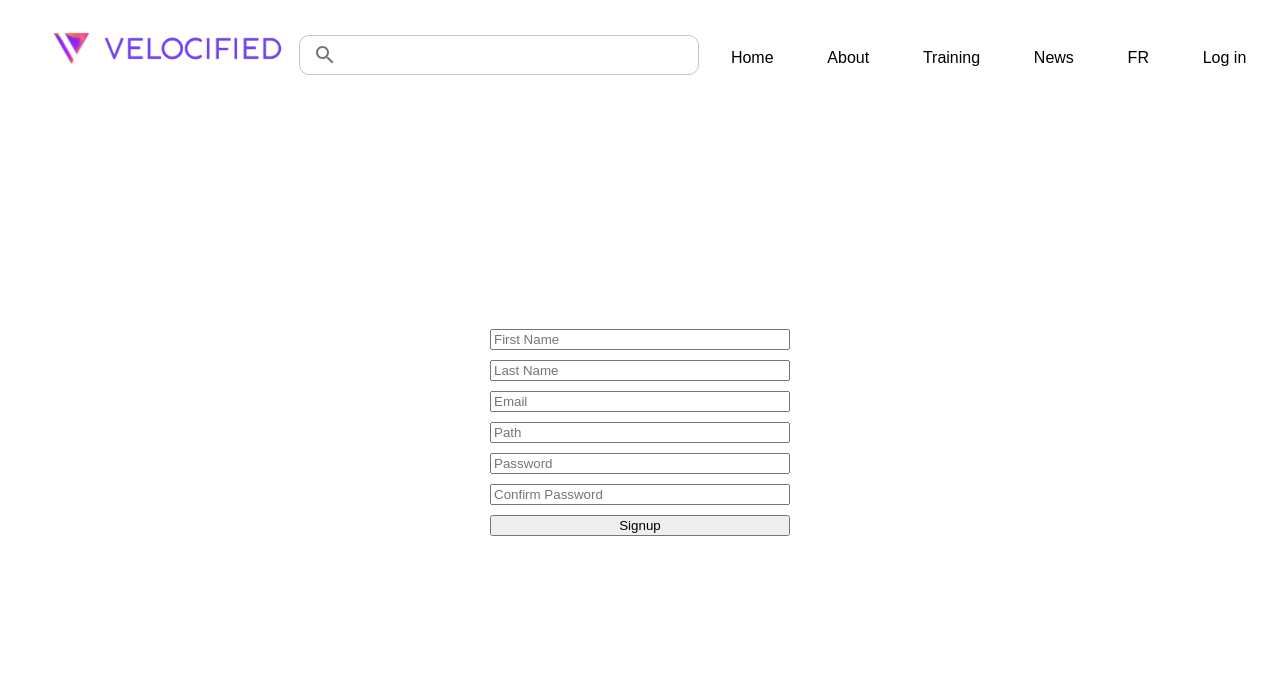
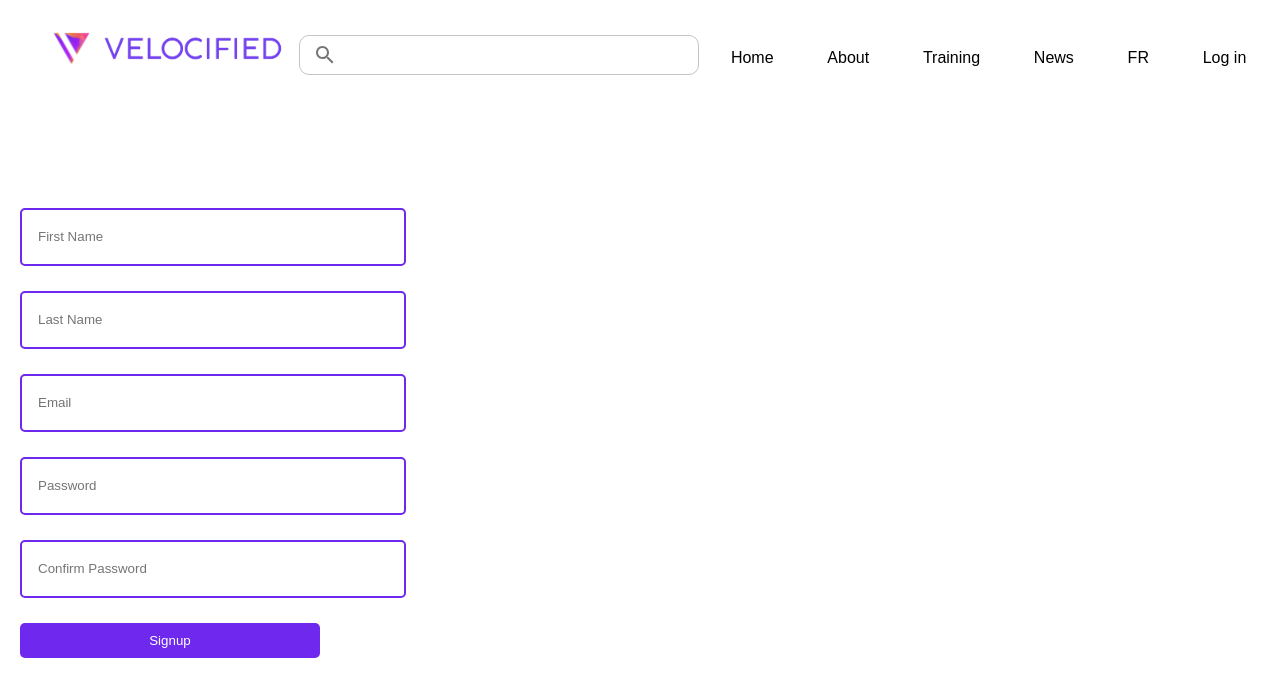
Before and after one commit to Velocified-LMS/Velocified_LMS, a Next.js app in the folder Client_Service/: page /signup in a window 1280 px wide. Shown: the top 696 px of the page. Built offline with nearby package versions, Linux system fonts and the light colour scheme.

Commit message:
CSS changes

```diff
--- a/Client_Service/src/pages/signup/index.js
+++ b/Client_Service/src/pages/signup/index.js
@@ -29,7 +29,7 @@ const SignUp = () => {
   return (
     <div>
       <Navbar />
-      <div className="form-container">
+      <div className="container">
         <form onSubmit={handleSubmit}>
         <input
           type="text"
@@ -38,37 +38,35 @@ const SignUp = () => {
           value={formData.firstName}
           onChange={handleInputChange}
         />
-
         <input
           type="text"
           placeholder="Last Name"
           name="lastName"
           value={formData.lastName}
+          onChange={handleInputChange}
         />
         <input
           type="email"
           placeholder="Email"
           name="email"
           value={formData.email}
-            />
-            <input
-              type="path"
-              placeholder="Path"
-              name="path"
-              value={formData.path}
+          onChange={handleInputChange}
         />
         <input
           type="password"
           placeholder="Password"
           name="password"
           value={formData.password}
+          onChange={handleInputChange}
         />
           <input
             type="password"
             placeholder="Confirm Password"
             name="confirmPassword"
             value={formData.confirmPassword}
+            onChange={handleInputChange}
           />
+
             <button type="submit">Signup</button>
         </form>
       </div>
--- a/Client_Service/src/pages/signup/signup.css
+++ b/Client_Service/src/pages/signup/signup.css
@@ -6,13 +6,38 @@ body {
 }
 
 /* This will make sure the form container acts as a flex container and takes up remaining height */
-.form-container {
+.container {
   display: flex;
+  padding-left: 20px;
   flex-direction: column;
-  align-items: center;
+  align-items: flex-start; /* This will align items to the left */
   justify-content: center;
   height: calc(100vh - 60px); /* Assuming the Navbar has a height of 60px; adjust if different */
 }
+
+input {
+  width: 350px; /* Increased width */
+  height: 30px; /* Increased height */
+  padding: 12px 16px;
+  border: 2px solid #6E28EE;
+  margin-bottom: 15px; /* Spacing between input fields */
+  border-radius: 5px; /* Adding rounded corners for aesthetics */
+}
+
+button {
+  background-color: #6E28EE;
+  color: white; /* Making the text color white for better visibility */
+  border: none;
+  padding: 10px 15px;
+  border-radius: 5px;
+  cursor: pointer;
+  transition: background-color 0.3s ease;
+}
+
+button:hover {
+  background-color: #5A1FD8; /* Slightly darker shade for hover effect */
+}
+
 
 form {
   display: flex;
```
Lines whose indentation alone changed are shown as unchanged.
